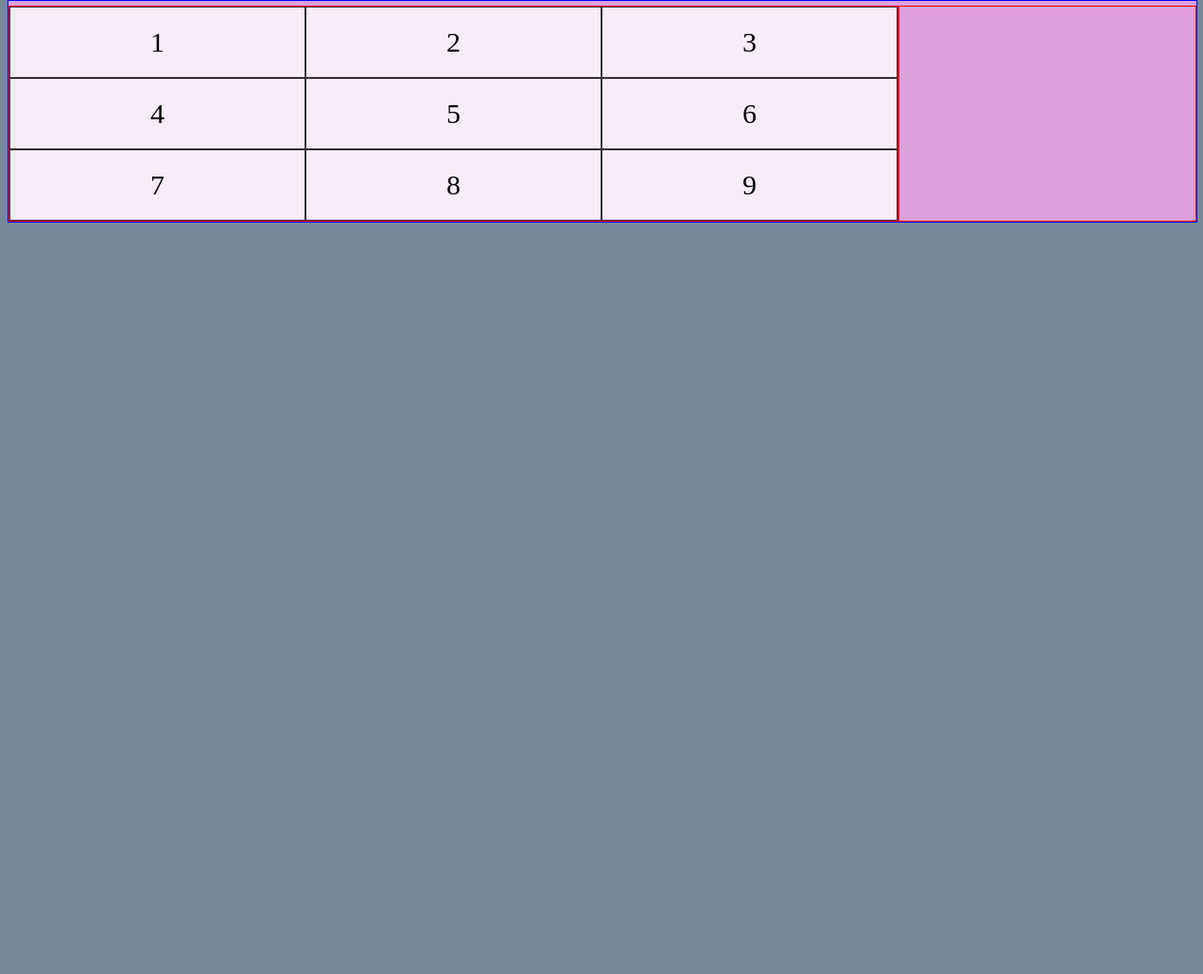
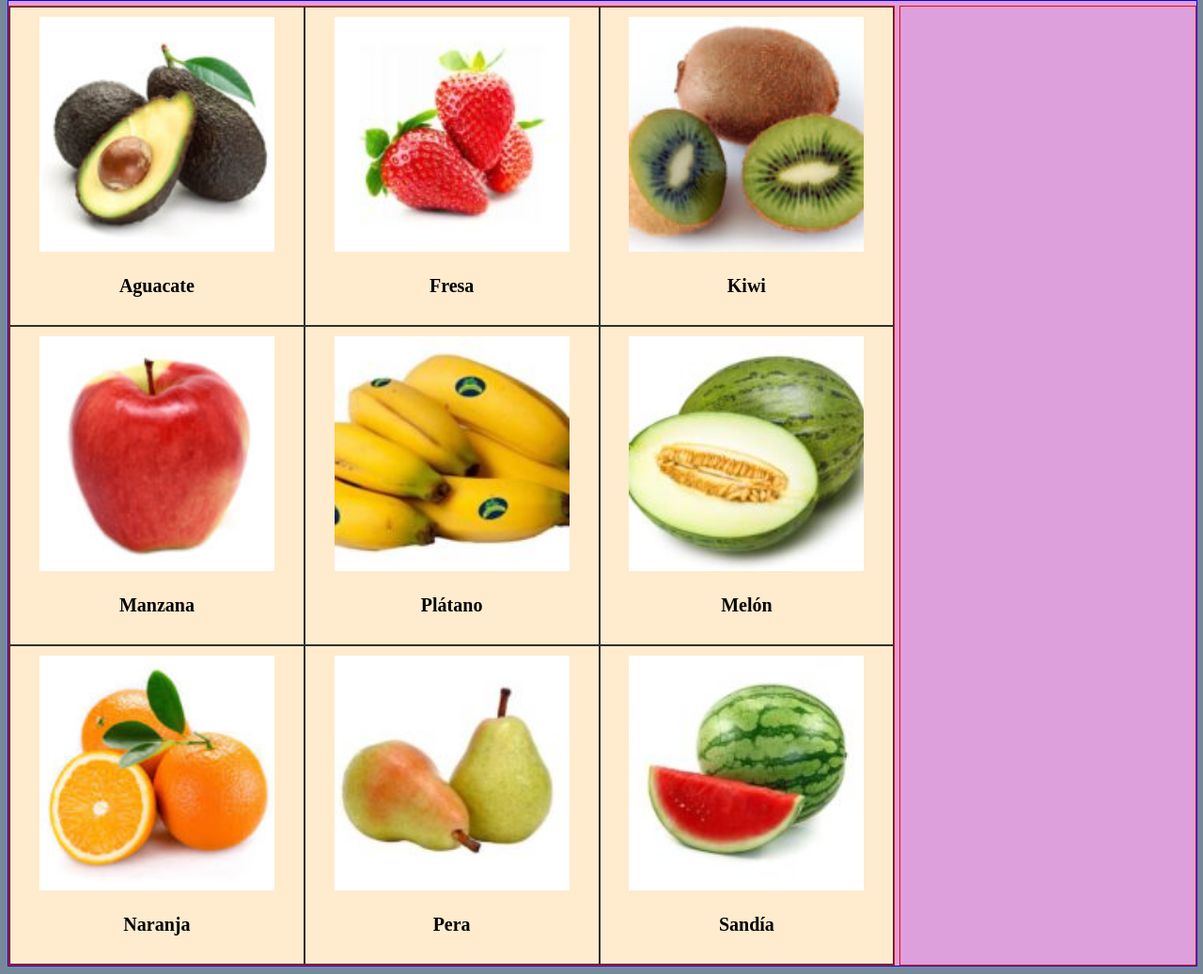
Before and after one commit to GiancaGrizzly/SIBW-practicas, a PHP site: page /portada.html in a window 1280 px wide. Shown: the part 192-1229 px from the top of the page at 94% size. Before the commit the page ends 429 px from the top, so only its background shows below. Run offline with PHP 8.4, Linux system fonts and the light colour scheme.

Commit message:
content -- added imagenes de frutas al grid

```diff
--- a/css/portada.css
+++ b/css/portada.css
@@ -91,10 +91,11 @@ li:hover {
 }
 
 .grid-item {
-    background-color: rgba(255, 255, 255, 0.8);
+    background-color: blanchedalmond;
     border: 1px solid rgba(0, 0, 0, 0.8);
-    padding: 20px;
-    font-size: 30px;
+    padding:10px;
+    font-size: 20px;
+    font-weight: bold;
     text-align: center;
 }
 
@@ -102,4 +103,5 @@ li:hover {
     width: 25%;
     height: auto;
     border: 1px solid red;
+    margin-left: 5px;
 }
--- a/portada.html
+++ b/portada.html
@@ -14,7 +14,7 @@
         <div class="header">
             <!-- CONTAINER-LOGO-->
             <div class="container-logo">
-                <img src="images/frutas-castilla.jpg">
+                <img src="images/frutas-castilla.jpg" style="height: 100%;width: 100%;">
             </div>
             <!-- CONTAINER-TITLE-MENU -->
             <div class="container-title-menu">
@@ -38,15 +38,42 @@
         <div class="container-content-sidebar">
             <!-- CONTAINER-CONTENT -->
             <div class="content">
-                <div class="grid-item">1</div>
-                <div class="grid-item">2</div>
-                <div class="grid-item">3</div>
-                <div class="grid-item">4</div>
-                <div class="grid-item">5</div>
-                <div class="grid-item">6</div>
-                <div class="grid-item">7</div>
-                <div class="grid-item">8</div>
-                <div class="grid-item">9</div>
+                <div class="grid-item">
+                    <img src="images/aguacate.jpg" style="max-height: 250px;max-width: 250px;">
+                    <p>Aguacate</p>
+                </div>
+                <div class="grid-item">
+                    <img src="images/fresa.jpg" style="max-height: 250px;max-width: 250px;">
+                    <p>Fresa</p>
+                </div>
+                <div class="grid-item">
+                    <img src="images/kiwi.jpeg" style="max-height: 250px;max-width: 250px;">
+                    <p>Kiwi</p>
+                </div>
+                <div class="grid-item">
+                    <img src="images/manzana.jpeg" style="max-height: 250px;max-width: 250px;">
+                    <p>Manzana</p>
+                </div>
+                <div class="grid-item">
+                    <img src="images/platano.jpeg" style="max-height: 250px;max-width: 250px;">
+                    <p>Plátano</p>
+                </div>
+                <div class="grid-item">
+                    <img src="images/melon.jpeg" style="max-height: 250px;max-width: 250px;">
+                    <p>Melón</p>
+                </div>
+                <div class="grid-item">
+                    <img src="images/naranja.jpg" style="max-height: 250px;max-width: 250px;">
+                    <p>Naranja</p>
+                </div>
+                <div class="grid-item">
+                    <img src="images/pera.jpeg" style="max-height: 250px;max-width: 250px;">
+                    <p>Pera</p>
+                </div>
+                <div class="grid-item">
+                    <img src="images/sandia.jpg" style="max-height: 250px;max-width: 250px;">
+                    <p>Sandía</p>
+                </div>
             </div>
             <!-- CONTAINER-SIDEBAR -->
             <div class="sidebar">
```
Also changed, not shown: images/aguacate.jpg (added), images/fresa.jpg (added), images/kiwi.jpeg (added), images/manzana.jpeg (added), images/melon.jpeg (added), images/naranja.jpg (added), images/pera.jpeg (added), images/platano.jpeg (added), images/sandia.jpg (added).
